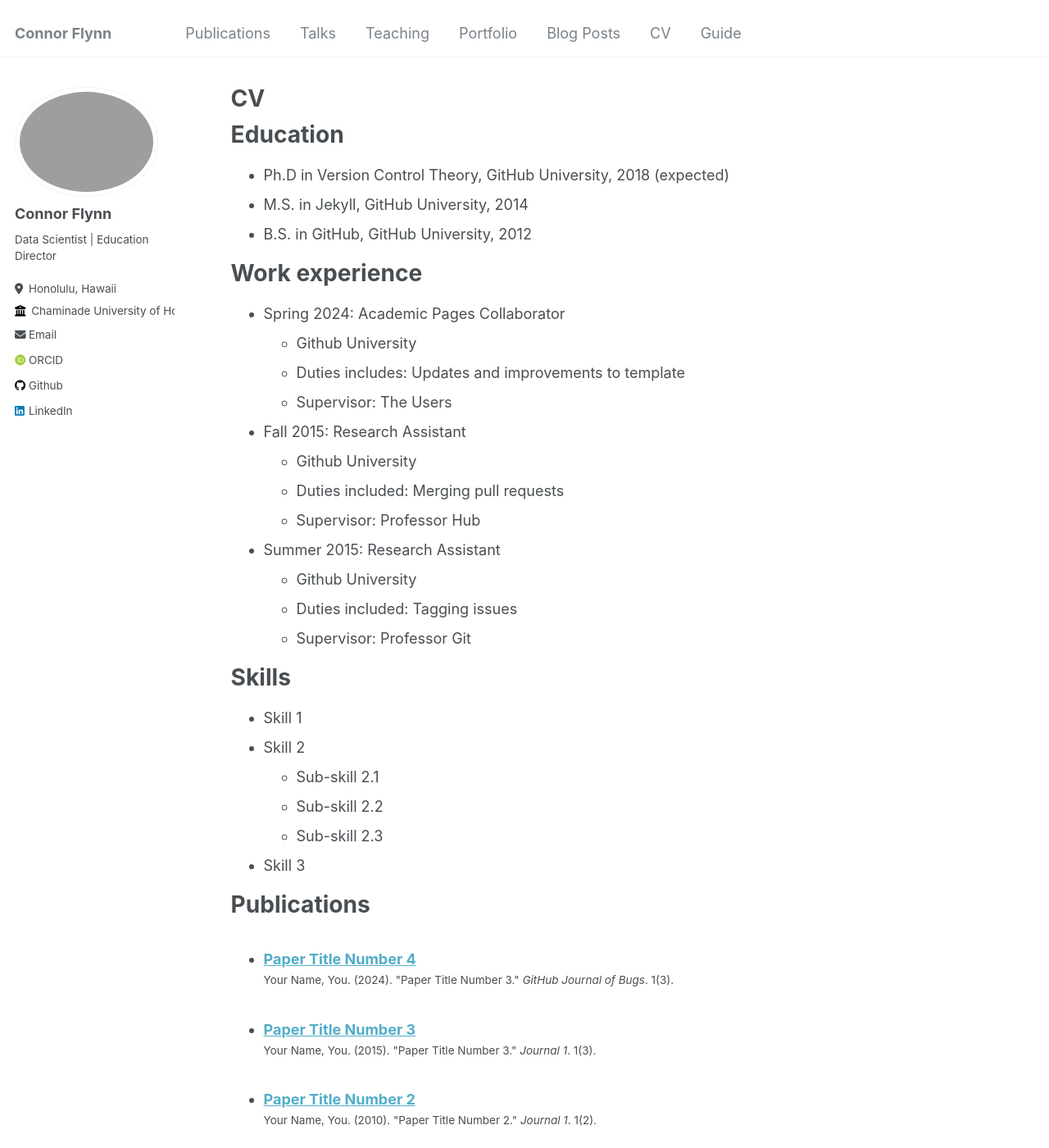
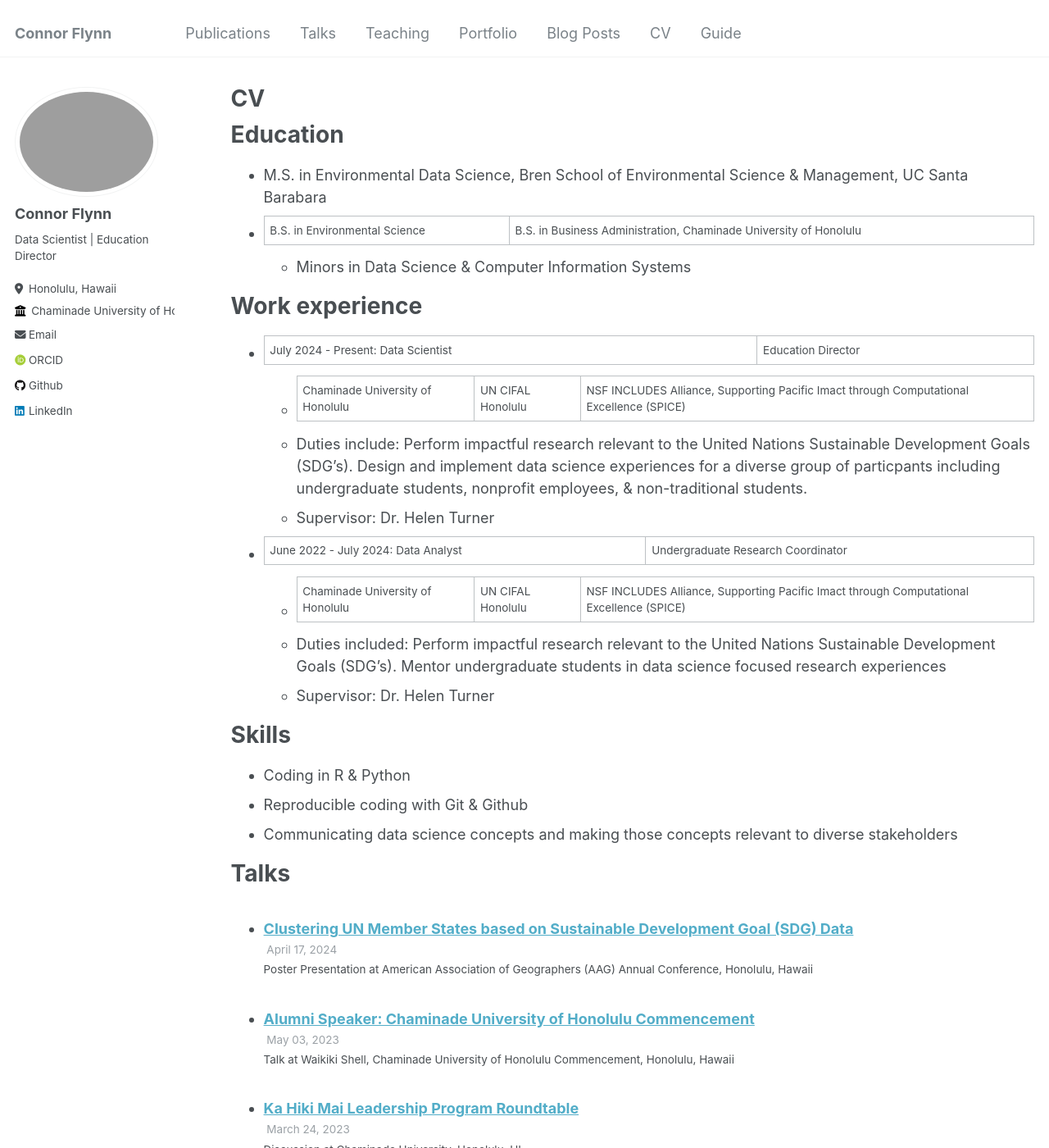
Before and after one commit to ConnorFlynn/ConnorFlynn.github.io, a Jekyll site: the page built from _pages/cv.md, in a window 1280 px wide and 1400 px high. Shown: the whole window at 82% size. Built offline with Jekyll 4.4.1, drawn with Linux system fonts in a browser that asks for light colours; some web fonts are replaced; some of the changed text lies outside the part shown.

Commit message:
Update cv.md

```diff
--- a/_pages/cv.md
+++ b/_pages/cv.md
@@ -11,41 +11,28 @@ redirect_from:
 
 Education
 ======
-* Ph.D in Version Control Theory, GitHub University, 2018 (expected)
-* M.S. in Jekyll, GitHub University, 2014
-* B.S. in GitHub, GitHub University, 2012
+* M.S. in Environmental Data Science, Bren School of Environmental Science & Management, UC Santa Barabara
+* B.S. in Environmental Science | B.S. in Business Administration, Chaminade University of Honolulu
+  * Minors in Data Science & Computer Information Systems
 
 Work experience
 ======
-* Spring 2024: Academic Pages Collaborator
-  * Github University
-  * Duties includes: Updates and improvements to template
-  * Supervisor: The Users
+* July 2024 - Present: Data Scientist | Education Director
+  * Chaminade University of Honolulu | UN CIFAL Honolulu | NSF INCLUDES Alliance, Supporting Pacific Imact through Computational Excellence (SPICE)
+  * Duties include: Perform impactful research relevant to the United Nations Sustainable Development Goals (SDG's). Design and implement data science experiences for a diverse group of particpants including undergraduate students, nonprofit employees, & non-traditional students.
+  * Supervisor: Dr. Helen Turner
 
-* Fall 2015: Research Assistant
-  * Github University
-  * Duties included: Merging pull requests
-  * Supervisor: Professor Hub
-
-* Summer 2015: Research Assistant
-  * Github University
-  * Duties included: Tagging issues
-  * Supervisor: Professor Git
+* June 2022 - July 2024: Data Analyst | Undergraduate Research Coordinator
+  * Chaminade University of Honolulu | UN CIFAL Honolulu | NSF INCLUDES Alliance, Supporting Pacific Imact through Computational Excellence (SPICE)
+  * Duties included: Perform impactful research relevant to the United Nations Sustainable Development Goals (SDG's). Mentor undergraduate students in data science focused research experiences
+  * Supervisor: Dr. Helen Turner
 
 Skills
 ======
-* Skill 1
-* Skill 2
-  * Sub-skill 2.1
-  * Sub-skill 2.2
-  * Sub-skill 2.3
-* Skill 3
+* Coding in R & Python
+* Reproducible coding with Git & Github
+* Communicating data science concepts and making those concepts relevant to diverse stakeholders
 
-Publications
-======
-  <ul>{% for post in site.publications reversed %}
-    {% include archive-single-cv.html %}
-  {% endfor %}</ul>
 
 Talks
 ======
```
Also changed, not shown: other parts of _pages/cv.md (+0 -4 lines).
